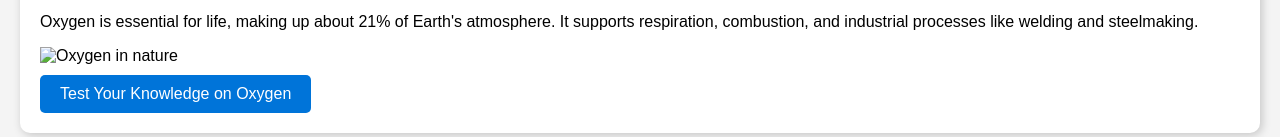
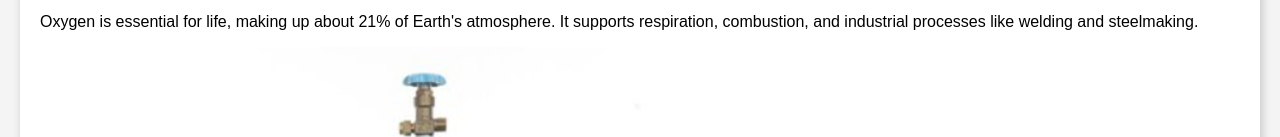
Before and after one commit to anmode10/my-website, a plain HTML site: page index.html in a window 1280 px wide. Shown: the part 788-925 px from the top of the page. Drawn offline with Linux system fonts and the light colour scheme.

Commit message:
Update index.html

```diff
--- a/index.html
+++ b/index.html
@@ -32,7 +32,7 @@
     <h2>Oxygen (O₂)</h2>
     <p><strong>Atomic Number:</strong> 8 | <strong>Symbol:</strong> O | <strong>Type:</strong> Non-metal | <strong>Molecular Weight:</strong> 32.00 g/mol</p>
     <p>Oxygen is essential for life, making up about 21% of Earth's atmosphere. It supports respiration, combustion, and industrial processes like welding and steelmaking.</p>
-    <img src="oxygen.jpg" alt="Oxygen in nature">
+    <img src="mt-cyl.jpg" alt="Oxygen in nature">
     <div class="interactive">
       <button onclick="openQuiz('oxygen')">Test Your Knowledge on Oxygen</button>
     </div>
```
